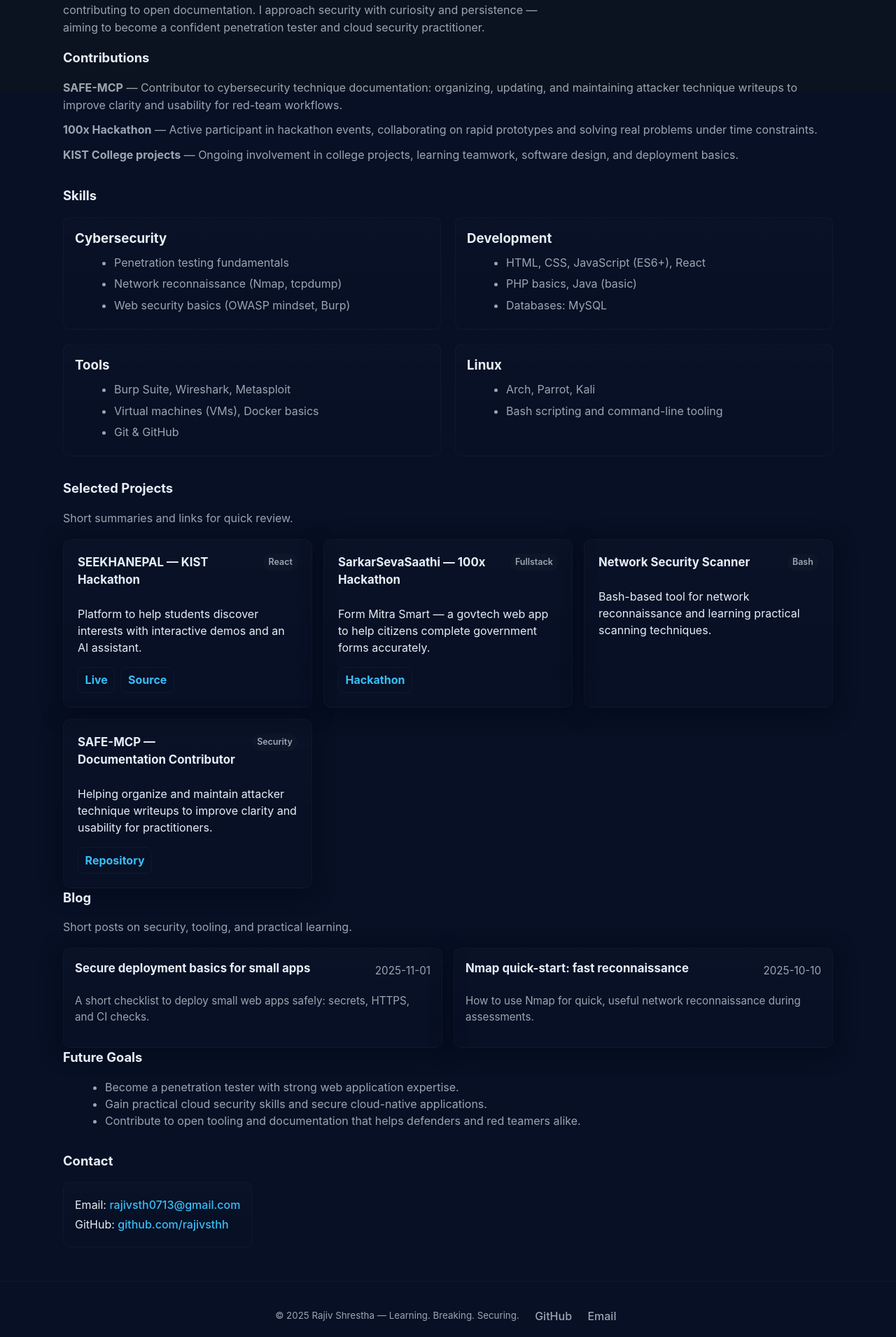
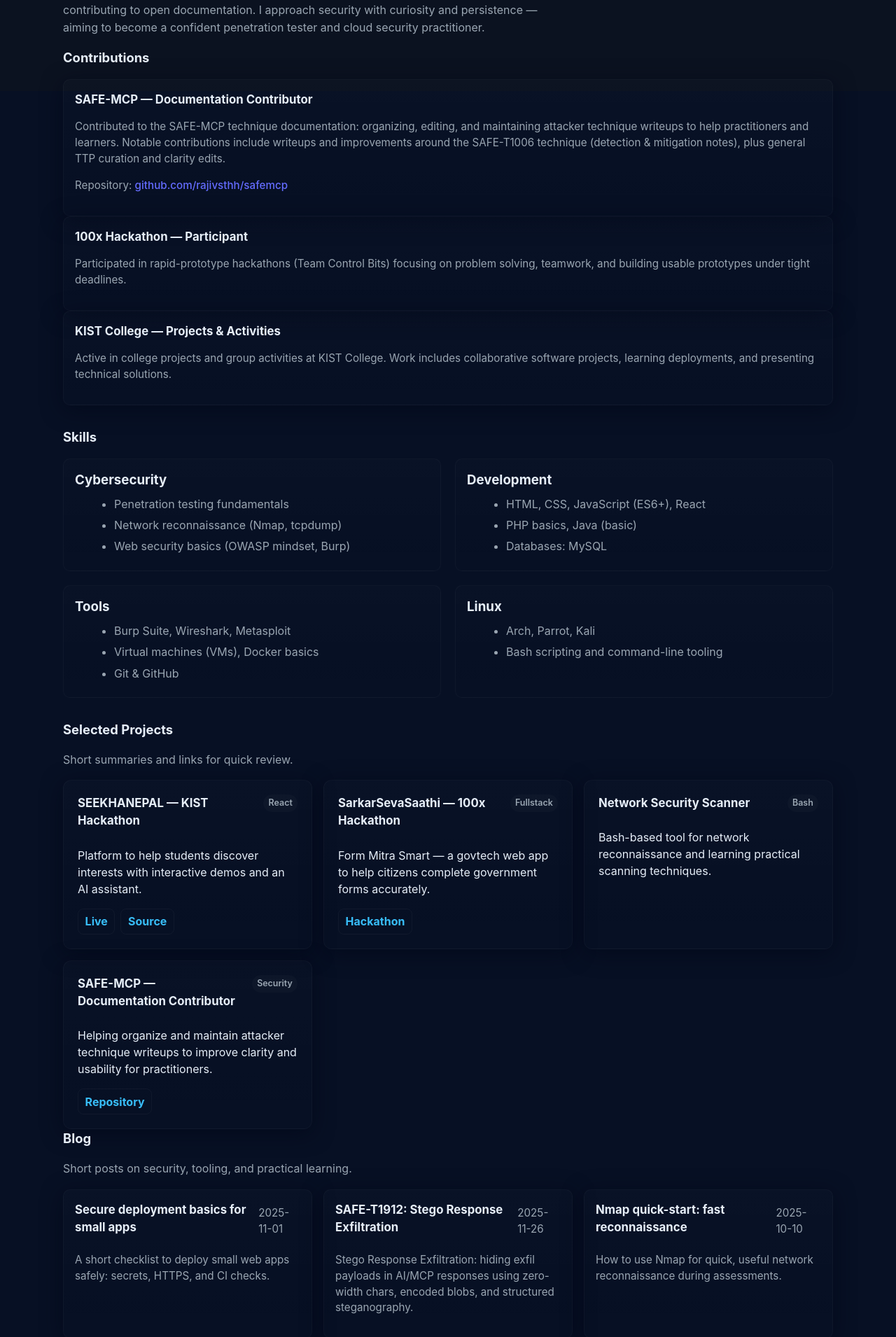
Before and after one commit to rajivsthh/rajivportfolio, a React (Vite) app: page / in a window 1280 px wide. Shown: the part 670-2580 px from the top of the page at 70% size. Built offline with nearby package versions, Linux system fonts and the light colour scheme.

Commit message:
Add SAFE-T1912 writeup as blog post; refine contributions and blog

```diff
--- a/src/App.tsx
+++ b/src/App.tsx
@@ -91,17 +91,23 @@
 
         <section id="contributions" className="contributions fade-up">
           <h2 className="section-title">Contributions</h2>
-          <ul className="contrib-list">
-            <li>
-              <strong>SAFE-MCP</strong> — Contributor to cybersecurity technique documentation: organizing, updating, and maintaining attacker technique writeups to improve clarity and usability for red-team workflows.
-            </li>
-            <li>
-              <strong>100x Hackathon</strong> — Active participant in hackathon events, collaborating on rapid prototypes and solving real problems under time constraints.
-            </li>
-            <li>
-              <strong>KIST College projects</strong> — Ongoing involvement in college projects, learning teamwork, software design, and deployment basics.
-            </li>
-          </ul>
+          <div className="contrib-list">
+            <article className="card">
+              <h3>SAFE-MCP — Documentation Contributor</h3>
+              <p className="muted">Contributed to the SAFE-MCP technique documentation: organizing, editing, and maintaining attacker technique writeups to help practitioners and learners. Notable contributions include writeups and improvements around the SAFE-T1006 technique (detection & mitigation notes), plus general TTP curation and clarity edits.</p>
+              <p className="muted">Repository: <a href="https://github.com/rajivsthh/safemcp" target="_blank" rel="noopener noreferrer">github.com/rajivsthh/safemcp</a></p>
+            </article>
+
+            <article className="card">
+              <h3>100x Hackathon — Participant</h3>
+              <p className="muted">Participated in rapid-prototype hackathons (Team Control Bits) focusing on problem solving, teamwork, and building usable prototypes under tight deadlines.</p>
+            </article>
+
+            <article className="card">
+              <h3>KIST College — Projects & Activities</h3>
+              <p className="muted">Active in college projects and group activities at KIST College. Work includes collaborative software projects, learning deployments, and presenting technical solutions.</p>
+            </article>
+          </div>
         </section>
 
         <section id="skills" className="skills fade-up">
--- a/src/data/posts.ts
+++ b/src/data/posts.ts
@@ -24,6 +24,86 @@
     `,
   },
   {
+    id: "safe-t1912-stego-response-exfiltration",
+    title: "SAFE-T1912: Stego Response Exfiltration",
+    date: "2025-11-26",
+    excerpt: "Stego Response Exfiltration: hiding exfil payloads in AI/MCP responses using zero-width chars, encoded blobs, and structured steganography.",
+    content: `
+      <h3>Overview</h3>
+      <p><strong>Tactic:</strong> Exfiltration (ATK-TA0010)<br/><strong>Technique ID:</strong> SAFE-T1912<br/><strong>Severity:</strong> High</p>
+
+      <h3>Description</h3>
+      <p>Stego Response Exfiltration is a technique where attackers embed covert payloads inside AI-generated or MCP-generated responses. These payloads are commonly hidden in code blocks, JSON structures, logs, or markdown elements that users frequently copy or paste into external systems. The embedded content may consist of zero-width Unicode characters, encoded payloads, or structured steganographic data that allows attackers to exfiltrate information without detection.</p>
+
+      <p>From a technical perspective, the attack exploits the tendency of AI-generated structured outputs to appear trustworthy. MCP systems often generate code, configuration, or schema-based responses; attackers manipulate these formats to insert high‑entropy data or invisible characters that remain undetected by basic sanitation. When users transfer these outputs into IDEs, build systems, cloud consoles, or other environments, the payload propagates and is eventually decoded or executed by downstream processes.</p>
+
+      <h3>Attack Vectors</h3>
+      <p><strong>Primary Vector:</strong> Payload hidden inside LLM/MCP response code blocks or structured outputs.</p>
+      <p><strong>Secondary Vectors:</strong></p>
+      <ul>
+        <li>Stealth encoding via zero-width characters (U+200B, U+200C, U+2060).</li>
+        <li>Embedding malicious instructions inside comments, JSON fields, or whitespace.</li>
+        <li>Hidden payloads inside comments, markdown, or unused configuration parameters.</li>
+      </ul>
+
+      <h3>Technical Details</h3>
+      <h4>Prerequisites</h4>
+      <ul>
+        <li>Attacker can influence or manipulate a model response.</li>
+        <li>User copies or transfers content from the MCP response into another environment.</li>
+      </ul>
+
+      <h4>Attack Flow</h4>
+      <pre><code>Start -> Prepare hidden payload -> Prime model to produce predictable structure -> Inject hidden data -> Model outputs embedded payload -> User copies AI output -> Hidden data travels via user action -> Attacker extracts data</code></pre>
+
+      <h3>Example Scenario</h3>
+      <pre><code>{
+  "config": {
+    "theme": "light",
+    "user_settings": "ZW1iZGRlZF9leGZpbF9kYXRh"
+  }
+}
+      </code></pre>
+
+      <h3>Detection & Mitigation</h3>
+      <p><strong>Indicators:</strong> suspicious base64/hex blobs in configuration blocks; presence of zero-width Unicode characters; unexpected large code blocks unrelated to intent.</p>
+      <p><strong>Mitigations:</strong></p>
+      <ul>
+        <li>SAFE-M-003: Output Sanitization — Strip zero-width characters and detect suspicious encoding patterns.</li>
+        <li>SAFE-M-014: Model Response Validation — Enforce schema validation to detect hidden or unexpected fields.</li>
+        <li>SAFE-M-021: Content Security Filtering — Reject high-entropy payloads inside text responses.</li>
+      </ul>
+
+      <h3>Detection Rule Example (Sigma-style)</h3>
+      <pre><code>title: Stego Payload Embedded in MCP Responses
+id: 7b29c1c4-9730-4e13-9ef0-52e48cbb2c61
+status: experimental
+description: Detects suspicious zero-width characters or encoded blobs in MCP responses.
+author: rajivsthh
+date: 2025/11/26
+detection:
+  selection:
+    response.text|re:
+      - '\\u200b'
+      - '\\u200c'
+      - '^[A-Za-z0-9+/]{20,}={0,2}$'
+  condition: selection
+level: high</code></pre>
+
+      <h3>Related Techniques</h3>
+      <ul>
+        <li>SAFE-T1006: User Social Engineering Install</li>
+        <li>SAFE-T1704: Compromised-Server Pivot</li>
+      </ul>
+
+      <h3>References</h3>
+      <ul>
+        <li><a href="https://modelcontextprotocol.io/specification">Model Context Protocol Specification</a></li>
+        <li><a href="https://owasp.org/www-project-top-10-for-large-language-model-applications/">OWASP Top 10 for LLM Applications</a></li>
+      </ul>
+    `,
+  },
+  {
     id: "nmap-basics",
     title: "Nmap quick-start: fast reconnaissance",
     date: "2025-10-10",
```
